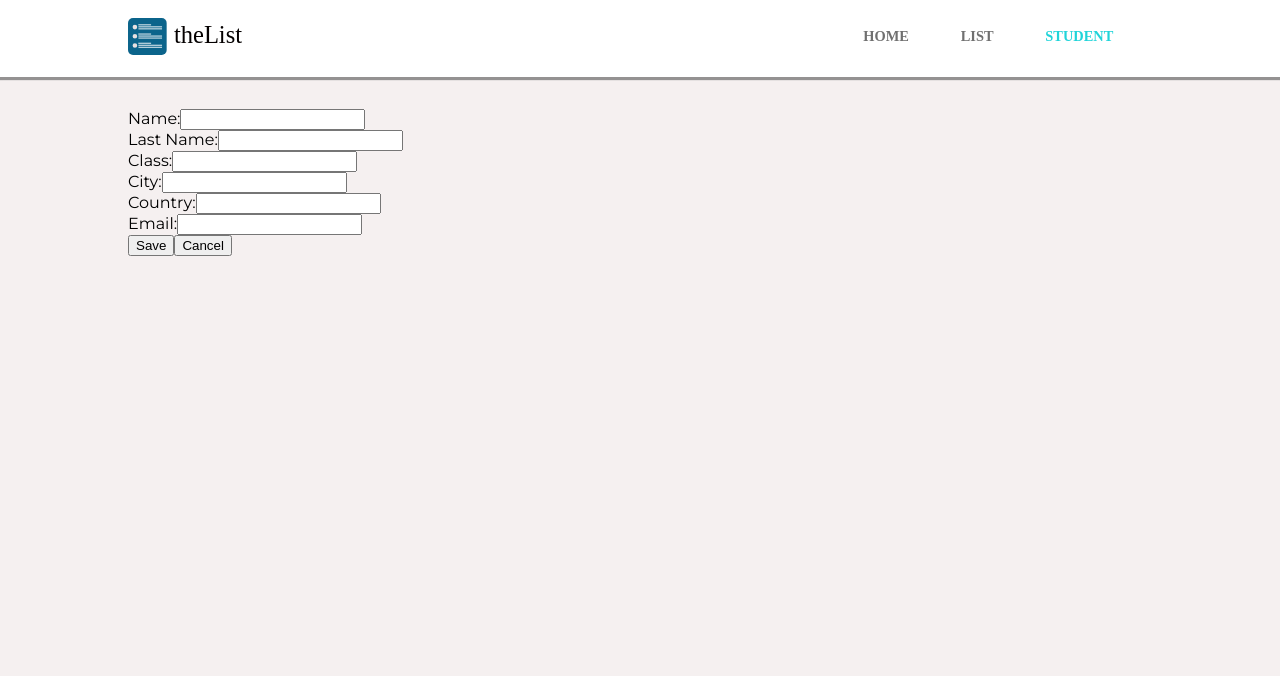
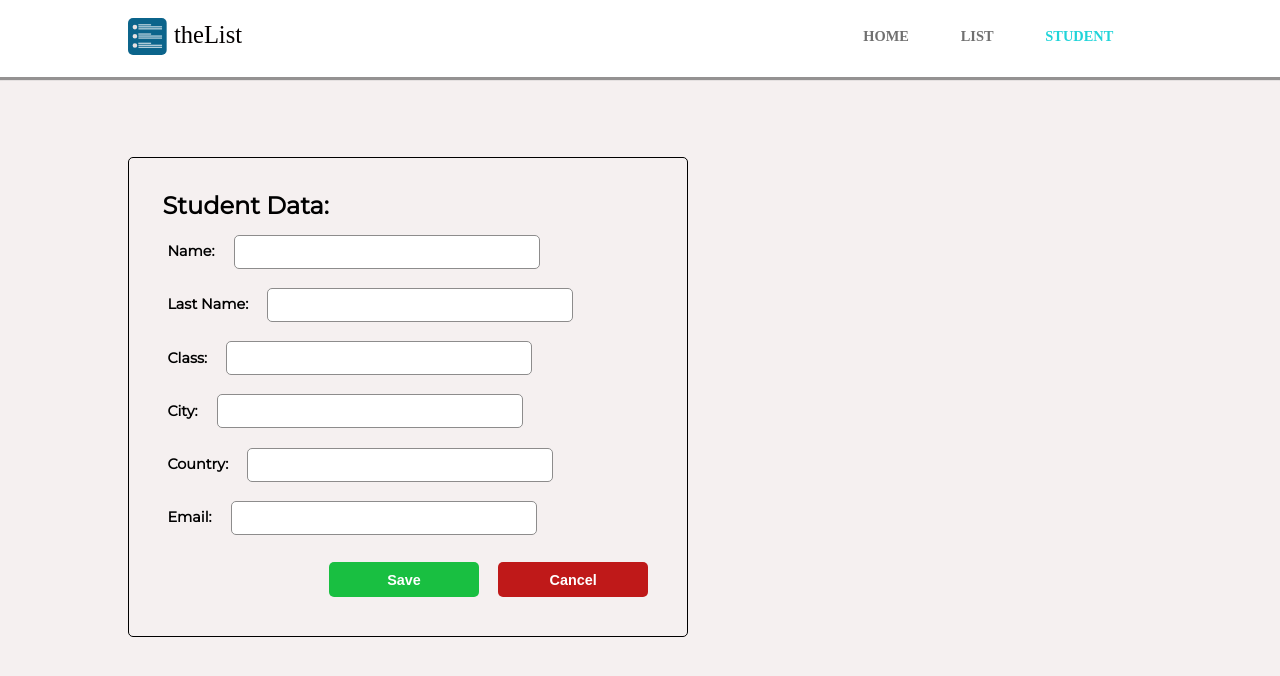
Before and after one commit to ivangil18/theList-app, an Angular app: page /student in a window 1280 px wide. Shown: the top 676 px of the page. Built offline with nearby package versions, Linux system fonts and the light colour scheme.

Commit message:
student component styled

```diff
--- a/src/app/list/list.component.html
+++ b/src/app/list/list.component.html
@@ -1,3 +1,2 @@
-<p>
-  list works!
-</p>
+<app-item></app-item>
+<app-detail></app-detail>
--- a/src/app/student/student.component.html
+++ b/src/app/student/student.component.html
@@ -1,32 +1,33 @@
 <div class="data">
+  <h1>Student Data:</h1>
   <form [formGroup]="studentForm">
-    <div>
+    <div class="formControl">
       <label for="name">Name:</label>
       <input type="text" formControlName="name" />
     </div>
-    <div>
+    <div class="formControl">
       <label for="lastName">Last Name:</label>
       <input type="text" formControlName="lastName" />
     </div>
-    <div>
+    <div class="formControl">
       <label for="group">Class:</label>
       <input type="text" formControlName="group" />
     </div>
-    <div>
+    <div class="formControl">
       <label for="city">City:</label>
       <input type="text" formControlName="city" />
     </div>
-    <div>
+    <div class="formControl">
       <label for="country">Country:</label>
       <input type="text" formControlName="country" />
     </div>
-    <div>
+    <div class="formControl">
       <label for="email">Email:</label>
       <input type="email" formControlName="email" />
     </div>
-    <div>
-      <button type="button" (click)="onSave()">Save</button>
-      <button type="button" (click)="onSave()">Cancel</button>
+    <div class="buton">
+      <button class="bttn btnSuccess" type="button" (click)="onSave()">Save</button>
+      <button class="bttn btnDanger" type="button" (click)="onSave()">Cancel</button>
     </div>
   </form>
 </div>
--- a/src/app/student/student.component.scss
+++ b/src/app/student/student.component.scss
@@ -0,0 +1,61 @@
+.data {
+  margin: 3em 16rem 0 0;
+  padding: 1.8rem;
+  width: 500px;
+  border: solid 1px black;
+  border-radius: 5px;
+
+  h1 {
+    margin: .3rem;
+  }
+
+  .buton {
+    margin-top: 0.5rem;
+    text-align: right;
+
+    .bttn {
+      width: 150px;
+      border: 0;
+      padding: 0.6rem;
+      border-radius: 5px;
+      color: white;
+      font-weight: bold;
+      margin: 0.6rem;
+      font-size: 0.9rem;
+    }
+
+    .btnSuccess {
+      background: #19bf41;
+
+      &:hover{
+        color: #15752c;
+      }
+    }
+
+
+
+    .btnDanger {
+      border: 0;
+      background: #bf1919;
+    }
+
+    &:hover{
+      cursor: pointer;
+    }
+  }
+}
+
+.formControl {
+  label {
+    font-weight: bold;
+    margin: 0.6rem;
+    font-size: 0.9rem;
+  }
+  input {
+    width: 300px;
+    height: 30px;
+    border: solid 1px rgb(141, 140, 140);
+    border-radius: 5px;
+    margin: 0.6rem;
+  }
+}
```
Also changed, not shown: src/styles.scss (line endings or trailing spaces).
